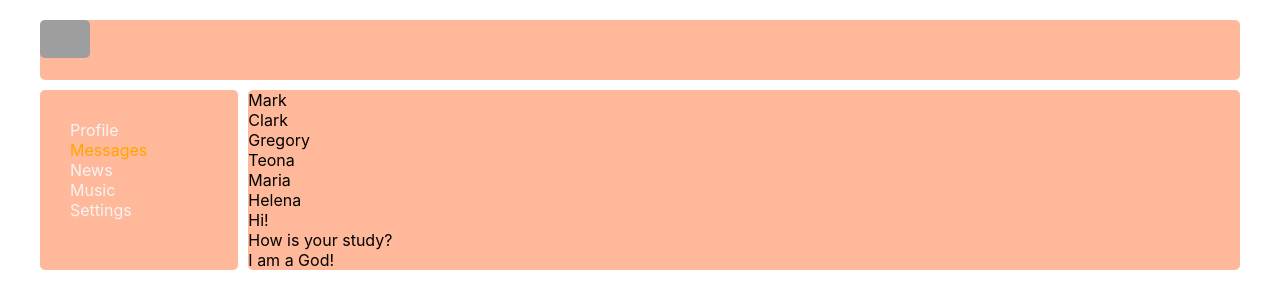
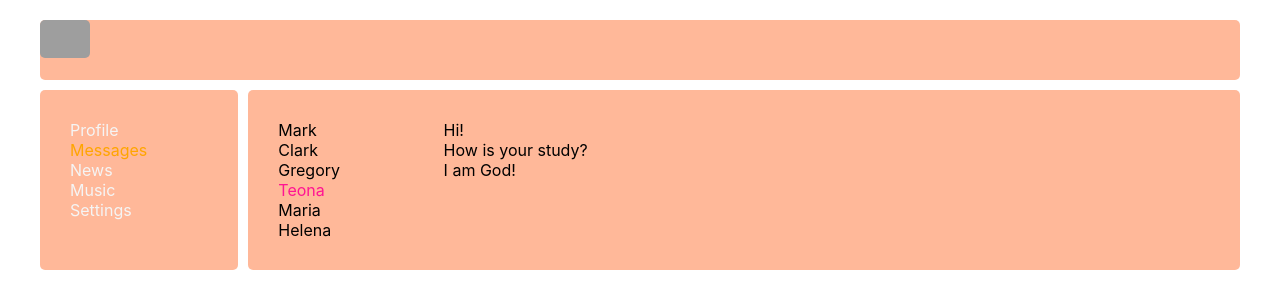
Before and after one commit to ArtyomKub/way-of-the-samurai, a React (Create React App) app: page /dialogs in a window 1280 px wide. Shown: the top 308 px of the page. Built offline with nearby package versions, Linux system fonts and the light colour scheme; grey boxes are pictures that could not be loaded.

Commit message:
Complete lesson number 21 (style Dialogs.tsx and Dialogs.module.css)

```diff
--- a/src/components/Dialogs/Dialogs.module.css
+++ b/src/components/Dialogs/Dialogs.module.css
@@ -1,3 +1,20 @@
 .dialogs {
+    display: grid;
+    grid-template-columns: 2fr 10fr;
+}
+
+.dialogsItems {
+    padding: 30px;
+}
+
+.dialogsItems .active {
+    color: deeppink;
+}
+
+.messages {
+    padding: 30px;
+}
+
+.messages .message {
 
 }
--- a/src/components/Dialogs/Dialogs.tsx
+++ b/src/components/Dialogs/Dialogs.tsx
@@ -1,32 +1,33 @@
 import React from 'react';
+import s from './Dialogs.module.css'
 
 export const Dialogs = () => {
     return (
-        <div className='dialogs'>
-            <div className='dialogs-items'>
-                <div className='dialog'>
+        <div className={s.dialogs}>
+            <div className={s.dialogsItems}>
+                <div className={s.dialog}>
                     Mark
                 </div>
-                <div className='dialog'>
+                <div className={s.dialog}>
                     Clark
                 </div>
-                <div className='dialog'>
+                <div className={s.dialog}>
                     Gregory
                 </div>
-                <div className='dialog'>
+                <div className={s.dialog + ' ' + s.active}>
                     Teona
                 </div>
-                <div className='dialog'>
+                <div className={s.dialog}>
                     Maria
                 </div>
-                <div className='dialog'>
+                <div className={s.dialog}>
                     Helena
                 </div>
             </div>
-            <div className='messages'>
-                <div className="message">Hi!</div>
-                <div className="message">How is your study?</div>
-                <div className="message">I am a God!</div>
+            <div className={s.messages}>
+                <div className={s.message}>Hi!</div>
+                <div className={s.message}>How is your study?</div>
+                <div className={s.message}>I am God!</div>
             </div>
         </div>
     );
```
